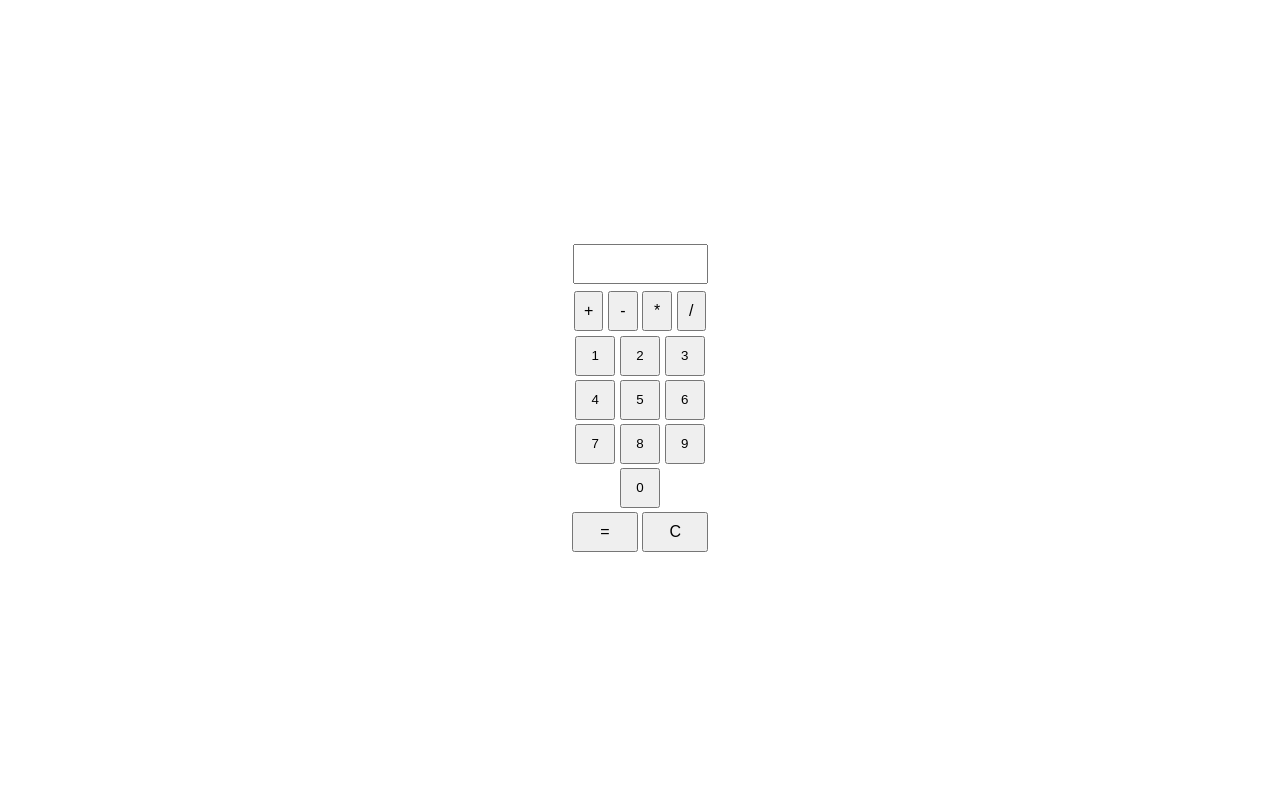
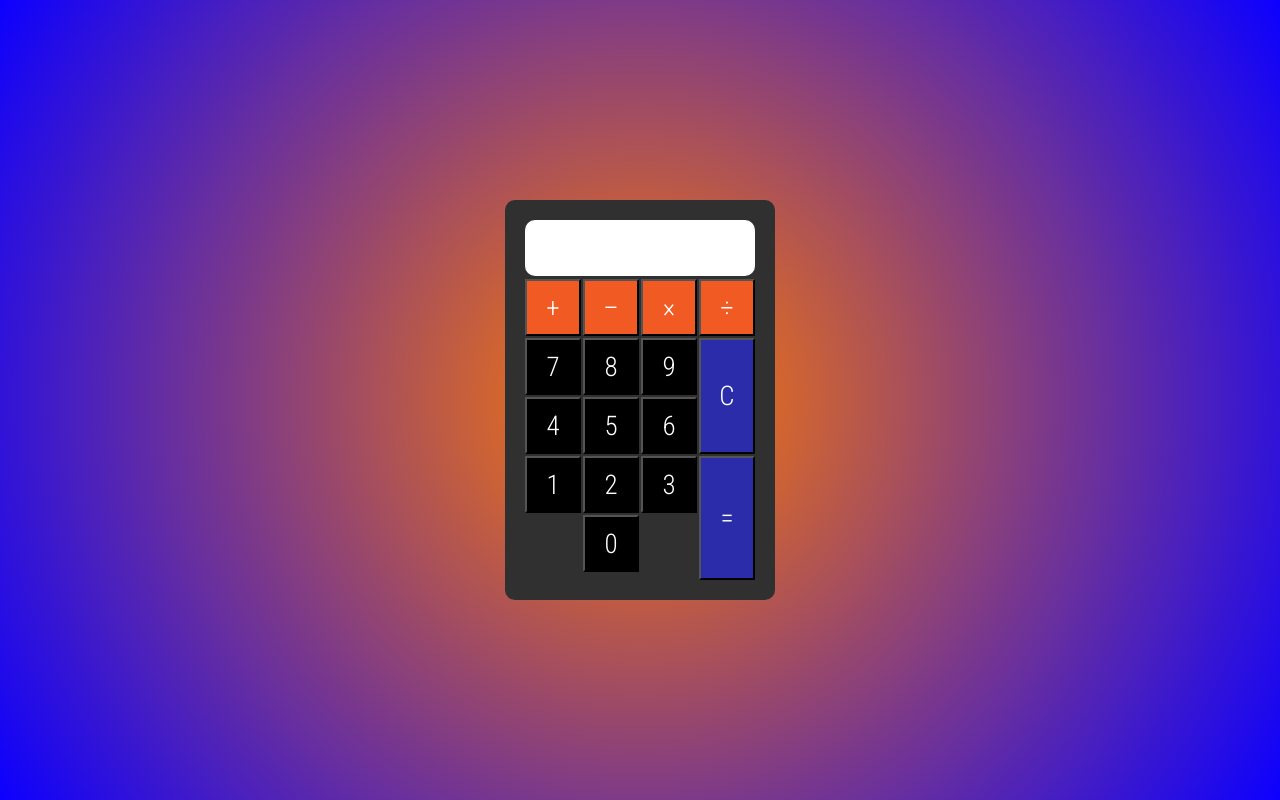
Before and after one commit to Alamito/Calculator-HTML-JS-CSS, a plain HTML site: page index.html in a window 1280 px wide. Drawn offline with Linux system fonts and the light colour scheme.

Commit message:
feat - estilizar calculadora

```diff
--- a/index.html
+++ b/index.html
@@ -5,60 +5,31 @@
     <meta http-equiv="X-UA-Compatible" content="IE=edge">
     <meta name="viewport" content="width=device-width, initial-scale=1.0">
     <link rel="stylesheet" href="style.css">
+    <link rel="preconnect" href="https://fonts.googleapis.com">
+    <link rel="preconnect" href="https://fonts.gstatic.com" crossorigin>
+    <link href="https://fonts.googleapis.com/css2?family=Roboto+Condensed:wght@300&family=Yanone+Kaffeesatz&display=swap" rel="stylesheet">
     <title>Calculadora</title>
 </head>
 <body>
     <main id="calculator">
-        <div class="input">
+        <div class="grid-container">
             <input class="printNumber" type = "text" onkeypress="return onlynumber();" inputmode="numeric" value="" >
-        </div>
-        <div class="options">
-            <button class="buttonCalcOption sum">+</button>
-            <button class="buttonCalcOption subtraction">-</button>
-            <button class="buttonCalcOption product">*</button>
-            <button class="buttonCalcOption division">/</button>
-        </div>
-        <div class="ColumnOne">
-            <div class="one">
-                <button class="buttonCalc">1</button>
-            </div>
-            <div class="two">
-                <button class="buttonCalc">2</button>
-            </div>
-            <div class="three">
-                <button class="buttonCalc">3</button>
-            </div>
-        </div>
-        <div class="ColumnTwo">
-            <div class="four">
-                <button class="buttonCalc">4</button>
-            </div>
-            <div class="five">
-                <button class="buttonCalc">5</button>
-            </div>
-            <div class="six">
-                <button class="buttonCalc">6</button>
-            </div>
-        </div>
-        <div class="ColumnThree">
-            <div class="seven">
-                <button class="buttonCalc">7</button>
-            </div>
-            <div class="eight">
-                <button class="buttonCalc">8</button>
-            </div>
-            <div class="nine">
-                <button class="buttonCalc">9</button>
-            </div>
-        </div>
-        <div class="ColumnFour">
-            <div class="zero">
-                <button class="buttonCalc">0</button>
-            </div>
-        </div>
-        <div class="resultAndClear">
-            <button class = "buttonResult">=</button>
-            <button class = "buttonClear">C</button>
+            <button class="sum">+</button>
+            <button class="subtraction">–</button>
+            <button class="product">×</button>
+            <button class="division">÷</button>
+            <button class="one">1</button>
+            <button class="two">2</button>
+            <button class="three">3</button>
+            <button class="four">4</button>
+            <button class="five">5</button>
+            <button class="six">6</button>
+            <button class="seven">7</button>
+            <button class="eight">8</button>
+            <button class="nine">9</button>
+            <button class="zero">0</button>
+            <button class = "result">=</button>
+            <button class = "clear">C</button>
         </div>
     </main>
 </body>
--- a/script.js
+++ b/script.js
@@ -19,8 +19,8 @@ buttonSum = document.querySelector('.sum');
 buttonSubtraction = document.querySelector('.subtraction');
 buttonProduct = document.querySelector('.product');
 buttonDivision = document.querySelector('.division');
-buttonResult = document.querySelector('.buttonResult');
-buttonClear = document.querySelector('.buttonClear');
+buttonResult = document.querySelector('.result');
+buttonClear = document.querySelector('.clear');
 input = document.querySelector('.printNumber');
 
 function onlynumber(evt) {
--- a/style.css
+++ b/style.css
@@ -2,6 +2,7 @@
     margin: 0;
     padding: 0;
     box-sizing: border-box;
+    font-family: 'Roboto Condensed', sans-serif;
 }
 
 #calculator {
@@ -9,47 +10,107 @@
     height: 100vh;
     justify-content: center;
     align-items: center;
-    flex-direction: column;
+    background: rgb(0,0,0);
+    background: radial-gradient(circle, rgba(0,0,0,1) 0%, rgba(255,124,0,1) 0%, rgba(12,0,255,1) 100%);
 }
 
 .printNumber {
-    height: 40px;
-    width: 135px;
-    font-size: 1.5em;
-    margin-bottom: 0.3em;
+    height: auto;
+    width: auto;
+    font-size: 30px;
+    text-align: right;
+    padding: 4px;
+    border-radius: 10px;
+    border: none;
+    margin-bottom: 1px;
 }
 
-.ColumnOne, .ColumnTwo, .ColumnThree, .ColumnFour {
-    display: flex;
-    gap: 0.3em;
+button {
+    height: auto;
+    width: auto;
+    background: black;
+    color: white;
+    font-size: 27px;
 }
 
-.buttonCalc {
-    margin-bottom: 0.3em;
-    height: 3em;
-    width: 3em;
+button:hover {
+    background: rgb(73, 73, 73);
 }
 
-.buttonCalcOption {
-    margin-bottom: 0.3em;
-    height: 2.5em;
-    width: 1.84em;
-    font-size: 1em;
+button:active {
+    background: rgb(124, 123, 123);
+    transition: all 0.05s ease-in;
 }
 
-.options, .resultAndClear {
-    display: flex;
-    gap: 0.3em;
+.clear, .result {
+    background: #2b2caa;
 }
 
-.buttonResult, .buttonClear {
-    margin-bottom: 0.3em;
-    height: 2.5em;
-    width: 4.1em;
-    font-size: 1em;
+.clear:hover, .result:hover {
+    background: #4646a7;
+}
+
+.clear:active, .result:active {
+    background: #6a6aa1;
+    transition: all 0.05s ease-in;
+}
+
+.sum, .subtraction, .product, .division {
+    background: #f15a22;
+}
+
+.sum:hover, .subtraction:hover, .product:hover, .division:hover {
+    background: #f5794c;
+}
+
+.sum:active, .subtraction:active, .product:active, .division:active {
+    background: #f3a285;
+    transition: all 0.05s ease-in;
+}
+
+.grid-container {
+    display: grid;
+    grid-template-columns: repeat(4, 1fr);
+    grid-template-rows: repeat(6, 1fr);
+    width: 270px;
+    height: 400px;
+    padding: 20px;
+    background-color: rgb(48, 48, 48);
+    border-radius: 10px;
+    grid-gap: 2px;
 }
 
 .printNumber {
-    text-align: right;
-    padding: 4px;
+    grid-column: 1 / span 4;
 }
+
+.sum, .division, .product, .subtraction {
+    grid-row: 2;
+}
+
+.seven, .eight, .nine {
+    grid-row: 3;
+}
+
+.four, .five, .six {
+    grid-row: 4;
+}
+
+.one, .two, .three {
+    grid-row: 5;
+}
+
+.zero {
+    grid-row: 6;
+    grid-column: 2;
+}
+
+.clear {
+    grid-column: 4;
+    grid-row: 3 / span 2;
+}
+
+.result {
+    grid-column: 4;
+    grid-row: 5 / span 6;
+}
```
